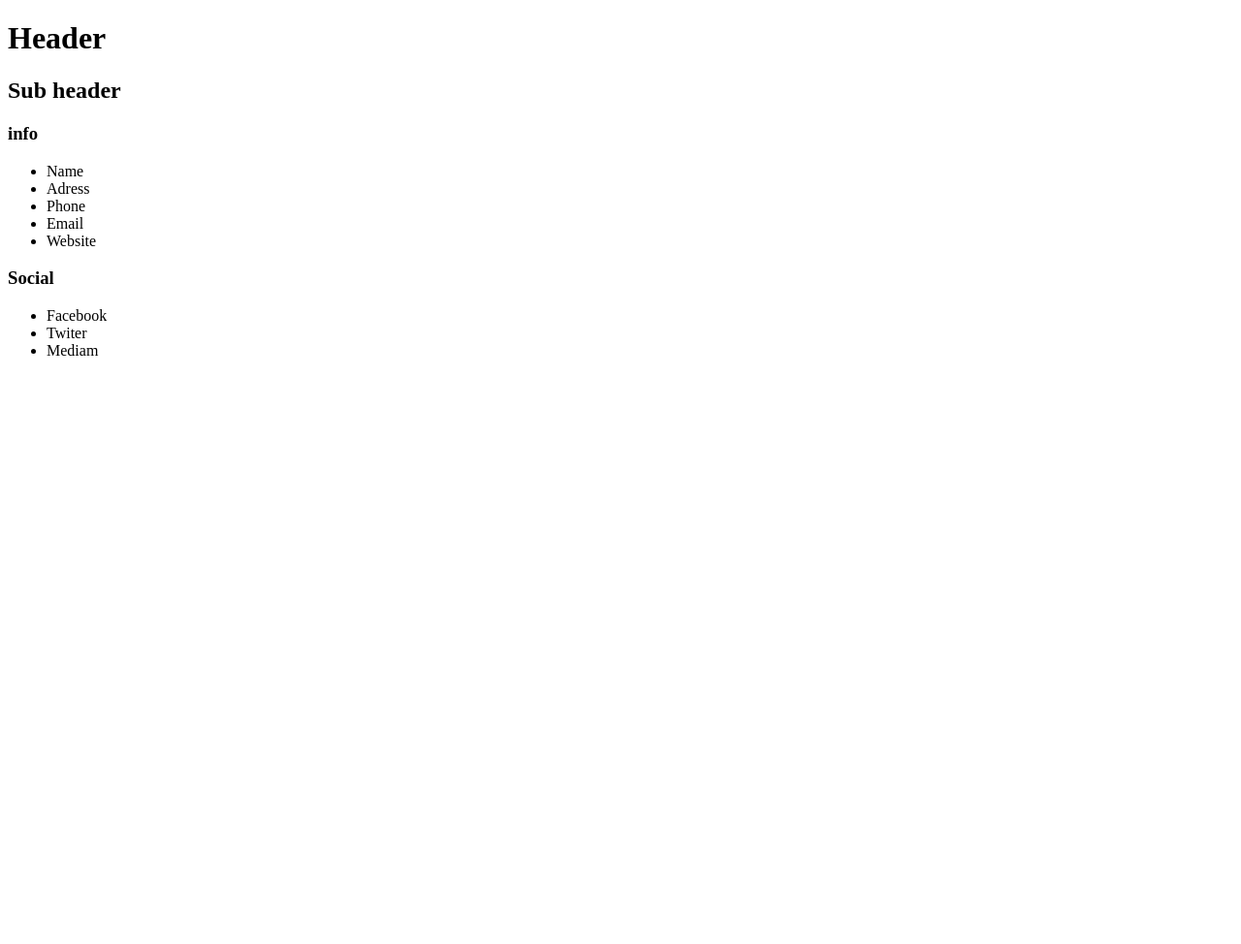
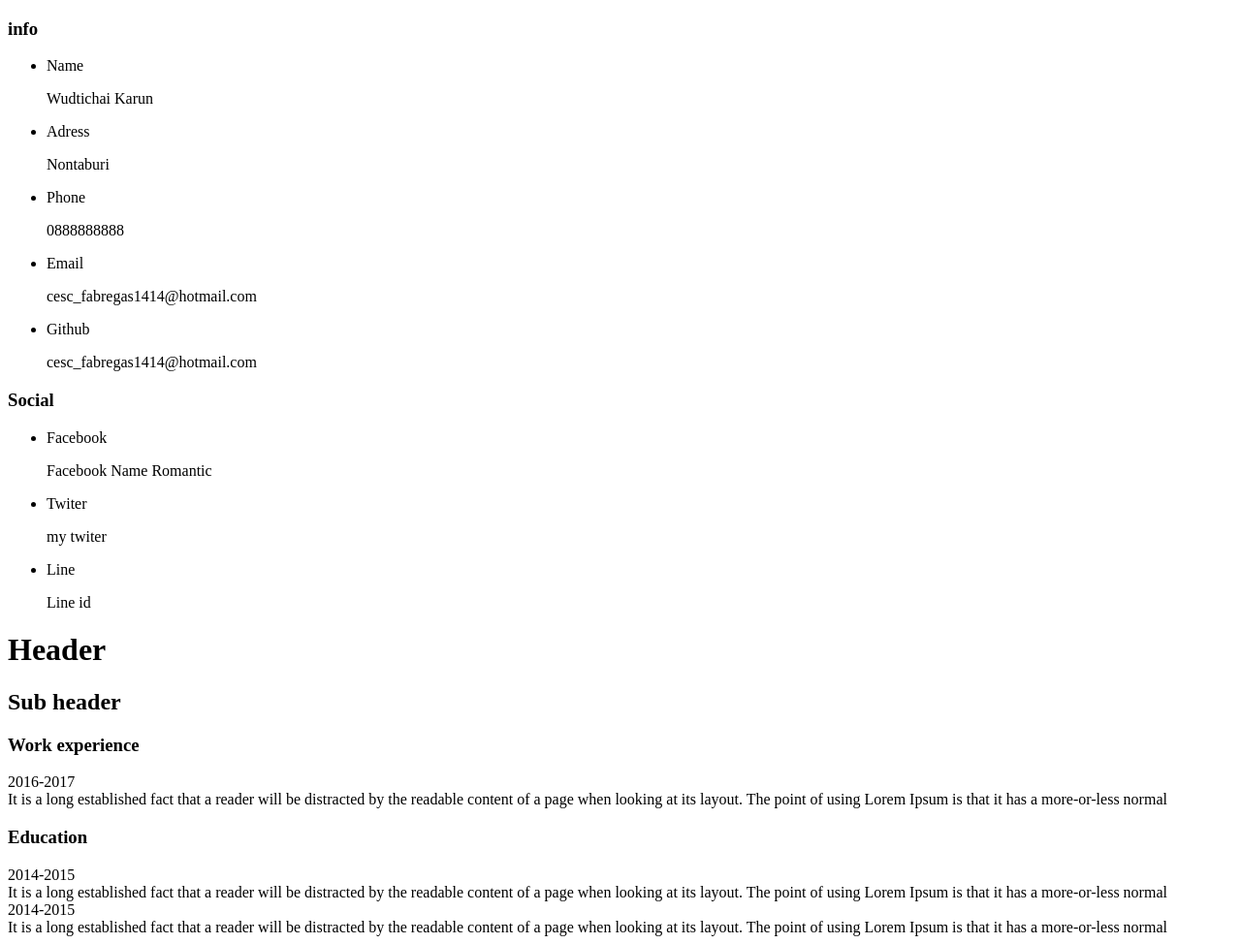
Before and after one commit to wudtichaikarun/profile, a website: page index.html in a window 1280 px wide. Shown: the whole page at 97% size. Before the commit the page ends 800 px from the top, so only its background shows below. Drawn offline with Linux system fonts and the light colour scheme.

Commit message:
markup finish side-bar

```diff
--- a/index.html
+++ b/index.html
@@ -8,46 +8,156 @@
 </head>
 <body>
 
-  <header>
-    <h1>Header</h1>
-    <h2>Sub header</h2>
-  </header>
+  <div class="sidebar">
 
-  <div class="sidebar">
+    <div class="image">
+      <!-- my image profile -->
+    </div>
 
     <div class="info">
         <h3>info</h3>
         <ul class="info-list">
-          <li class="info-item">Name</li>
-          <li class="info-item">Adress</li>
-          <li class="info-item">Phone</li>
-          <li class="info-item">Email</li>
-          <li class="info-item">Website</li>
+          <li class="info-item">
+            <div class="info-item__icon">
+              <!-- svg icon -->
+            </div>
+            <div class="info-item__detail">
+              <p class="info-item__detail--label">Name</p>
+              <p class="info-item__detail--content">Wudtichai Karun</p>
+            </div>
+          </li>
+
+          <li class="info-item">
+            <div class="info-item__icon">
+              <!-- svg icon -->
+            </div>
+            <div class="info-item__detail">
+              <p class="info-item__detail--label">Adress</p>
+              <p class="info-item__detail--content">Nontaburi</p>
+            </div>
+          </li>
+
+          <li class="info-item">
+            <div class="info-item__icon">
+              <!-- svg icon -->
+            </div>
+            <div class="info-item__detail">
+              <p class="info-item__detail--label">Phone</p>
+              <p class="info-item__detail--content">0888888888</p>
+            </div>
+          </li>
+
+          <li class="info-item">
+            <div class="info-item__icon">
+              <!-- svg icon -->
+            </div>
+            <div class="info-item__detail">
+              <p class="info-item__detail--label">Email</p>
+              <p class="info-item__detail--content">cesc_fabregas1414@hotmail.com</p>
+            </div>
+          </li>
+
+          <li class="info-item">
+            <div class="info-item__icon">
+              <!-- svg icon -->
+            </div>
+            <div class="info-item__detail">
+              <p class="info-item__detail--label">Github</p>
+              <p class="info-item__detail--content">cesc_fabregas1414@hotmail.com</p>
+            </div>
+          </li>
+
         </ul>
     </div>
 
     <div class="social">
       <h3>Social</h3>
       <ul class="social-list">
-        <li class="social-item">Facebook</li>
-        <li class="social-item">Twiter</li>
-        <li class="social-item">Mediam</li>
+        <li class="info-item">
+          <div class="info-item__icon">
+            <!-- svg icon -->
+          </div>
+          <div class="info-item__detail">
+            <p class="info-item__detail--label">Facebook</p>
+            <p class="info-item__detail--content">Facebook Name Romantic</p>
+          </div>
+        </li>
+
+        <li class="info-item">
+          <div class="info-item__icon">
+            <!-- svg icon -->
+          </div>
+          <div class="info-item__detail">
+            <p class="info-item__detail--label">Twiter</p>
+            <p class="info-item__detail--content">my twiter</p>
+          </div>
+        </li>
+
+        <li class="info-item">
+          <div class="info-item__icon">
+            <!-- svg icon -->
+          </div>
+          <div class="info-item__detail">
+            <p class="info-item__detail--label">Line</p>
+            <p class="info-item__detail--content">Line id</p>
+          </div>
+        </li>
+
       </ul>
     </div>
 
   </div>
 
+
+  <div class="main">
+    <header>
+      <h1>Header</h1>
+      <h2>Sub header</h2>
+    </header>
+
     <div class="experience">
-
+      <h3>Work experience</h3>
+      <div class="experience-content">
+        <div class="experience-content__year">2016-2017</div>
+        <div class="experience-content__info">
+            It is a long established fact that a
+            reader will be distracted by the readable
+            content of a page when looking at its layout.
+            The point of using Lorem Ipsum is that it has a more-or-less normal
+        </div>
+      </div>
     </div>
 
     <div class="education">
+        <h3>Education</h3>
+
+        <div class="education-content">
+          <div class="education-content__year">2014-2015</div>
+          <div class="education-content__info">
+            It is a long established fact that a
+            reader will be distracted by the readable
+            content of a page when looking at its layout.
+            The point of using Lorem Ipsum is that it has a more-or-less normal
+          </div>
+        </div>
+
+        <div class="education-content">
+          <div class="education-content__year">2014-2015</div>
+          <div class="education-content__info">
+            It is a long established fact that a
+            reader will be distracted by the readable
+            content of a page when looking at its layout.
+            The point of using Lorem Ipsum is that it has a more-or-less normal
+          </div>
+        </div>
 
     </div>
 
     <div class="skills">
 
     </div>
+  </div>
+
 
 </body>
 </html>
```
Lines whose indentation alone changed are shown as unchanged.
